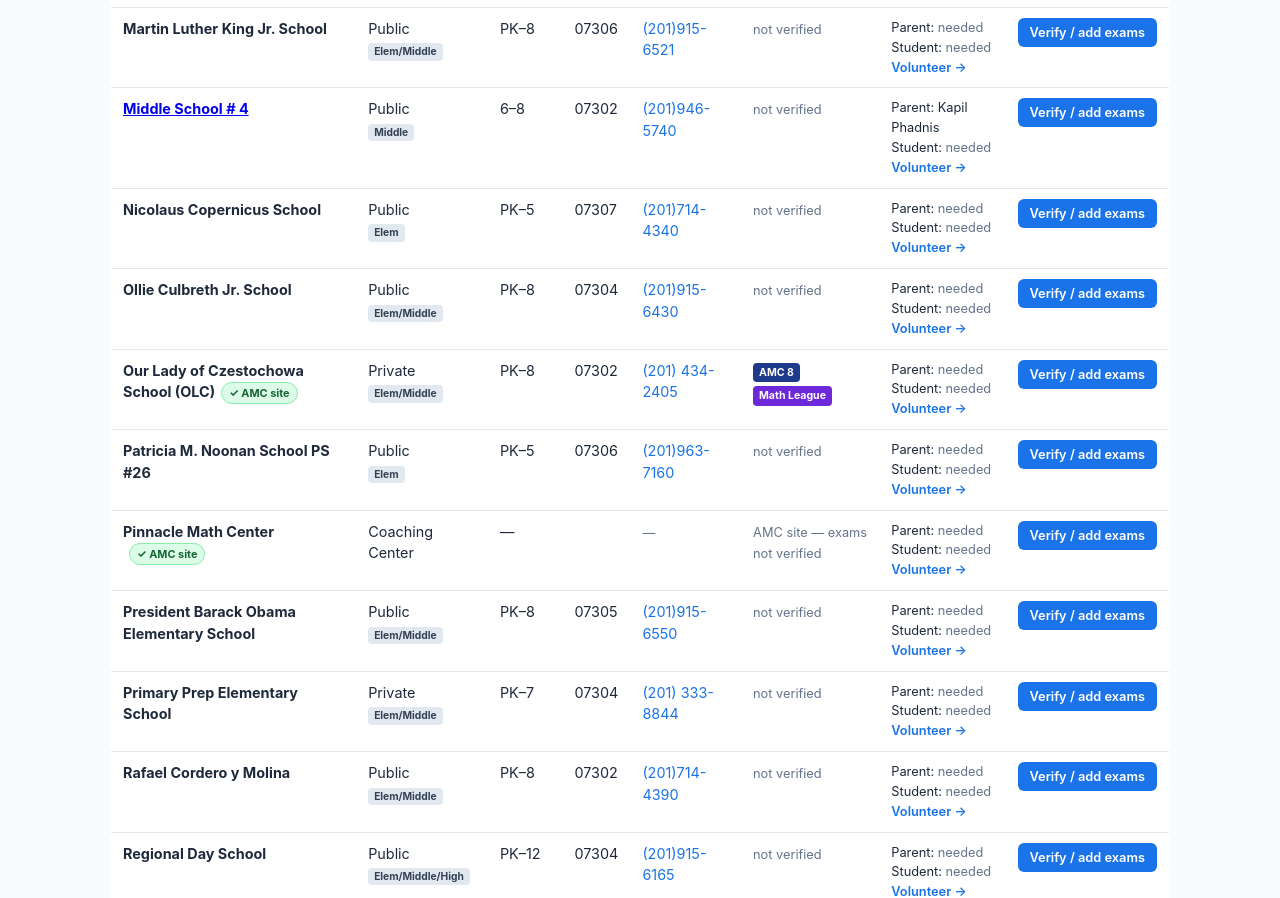
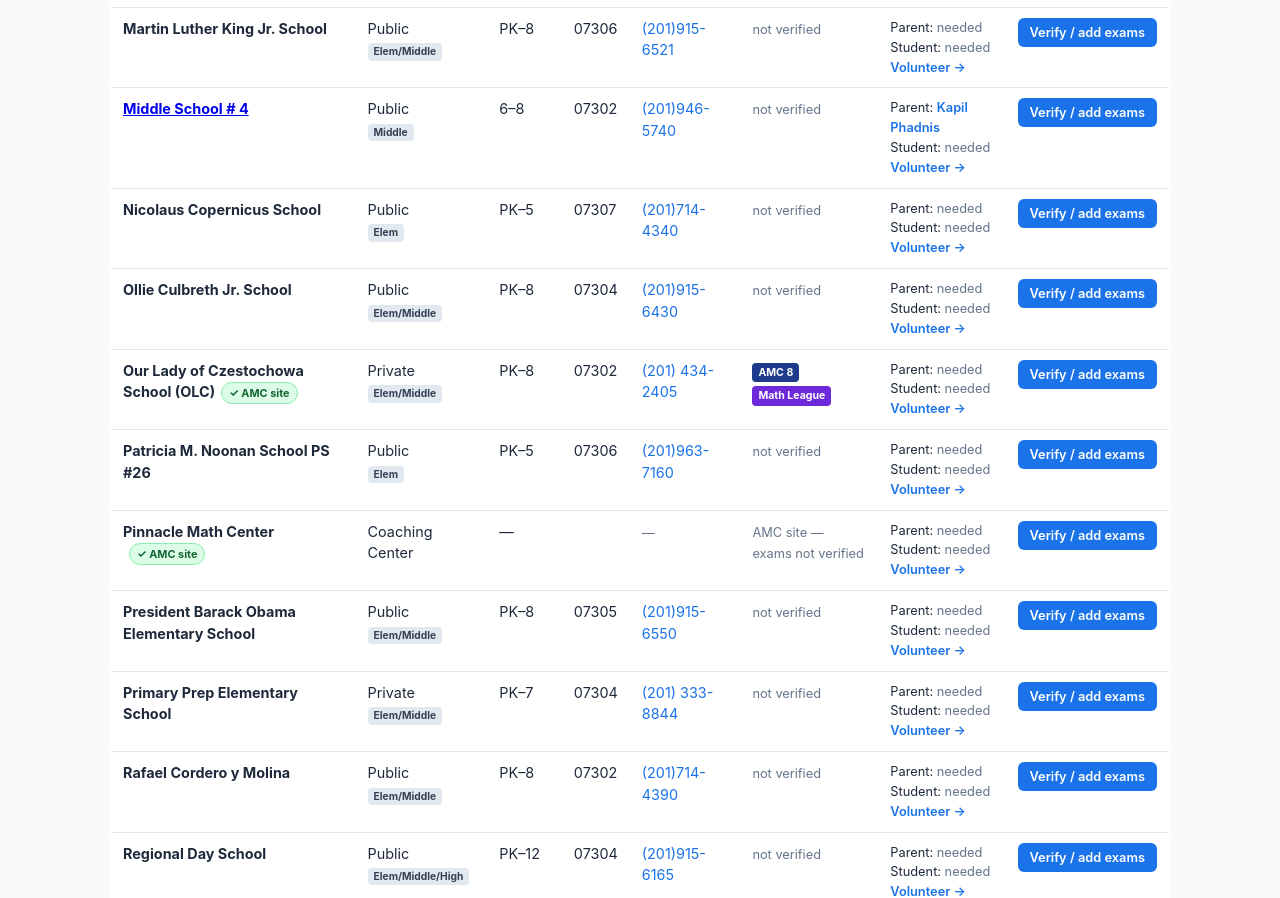
Before and after one commit to vineetagrwal/math-dance-pathway, a plain HTML site: page jersey-city.html in a window 1280 px wide. Shown: the part 4813-5711 px from the top of the page. Drawn offline with Linux system fonts and the light colour scheme.

Commit message:
Show Kapil Phadnis email as MS 4 parent champion
- middle-school-4.html: mailto link next to Kapil's name
- data: parent_champion_email on the Middle School # 4 row
- jersey-city.html: Champions column links a champion's name to
  their email when one is on file

```diff
--- a/data/jersey-city-middle-schools.json
+++ b/data/jersey-city-middle-schools.json
@@ -1390,6 +1390,7 @@
   "contact_email": null,
   "contact_source": "NCES CCD",
   "parent_champion": "Kapil Phadnis",
+  "parent_champion_email": "kapil.phadnis@gmail.com",
   "student_champion": null,
   "outreach_status": "Reaching out",
   "outreach_last": "2026-11-26",
--- a/jersey-city.html
+++ b/jersey-city.html
@@ -223,8 +223,8 @@
       var band = bandOf(s);
       var exams = (s.exams&&s.exams.length) ? s.exams.map(function(e){return '<span class="tag '+tagClass(e)+'">'+esc(e)+'</span>';}).join("") : (s.amc_registered ? '<span class="none">AMC site — exams not verified</span>' : '<span class="none">not verified</span>');
       var phone = s.phone ? '<a class="phone" href="tel:'+esc(s.phone)+'">'+esc(s.phone)+'</a>' : '<span class="none">—</span>';
-      var pc = s.parent_champion ? esc(s.parent_champion) : '<span class="none">needed</span>';
-      var sc = s.student_champion ? esc(s.student_champion) : '<span class="none">needed</span>';
+      var pc = s.parent_champion ? (s.parent_champion_email ? '<a href="mailto:'+esc(s.parent_champion_email)+'">'+esc(s.parent_champion)+'</a>' : esc(s.parent_champion)) : '<span class="none">needed</span>';
+      var sc = s.student_champion ? (s.student_champion_email ? '<a href="mailto:'+esc(s.student_champion_email)+'">'+esc(s.student_champion)+'</a>' : esc(s.student_champion)) : '<span class="none">needed</span>';
       var champ = '<div class="champ">Parent: '+pc+'<br>Student: '+sc+((s.parent_champion&&s.student_champion)?'':'<br><a href="connect.html#comment">Volunteer →</a>')+'</div>';
       var nameCell = s.page ? '<a href="'+esc(s.page)+'"><strong>'+esc(s.name)+"</strong></a>" : "<strong>"+esc(s.name)+"</strong>";
       return '<tr class="rowc" data-school="'+esc(s.name)+'"><td>'+nameCell+(s.amc_registered?'<span class="amc-badge">✓ AMC site</span>':'')+"</td><td>"+esc(s.type||"")+(band?'<br><span class="lvl-tag">'+band+'</span>':'')+"</td><td>"+grades+"</td><td>"+esc(s.zip||"")+"</td><td>"+phone+"</td><td>"+exams+"</td><td>"+champ+"</td>"
```
Also changed, not shown: middle-school-4.html (+1 -1 lines).
